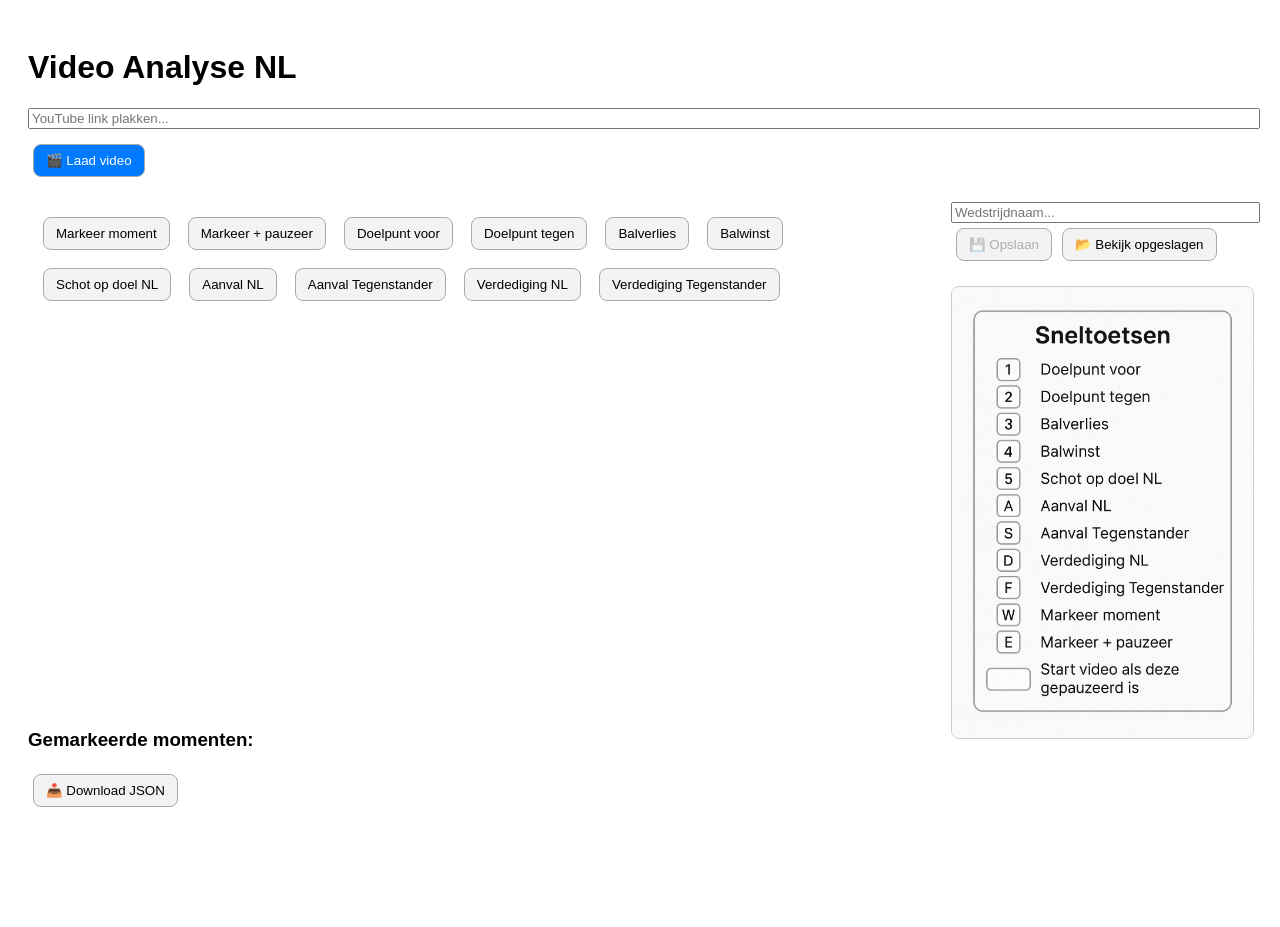
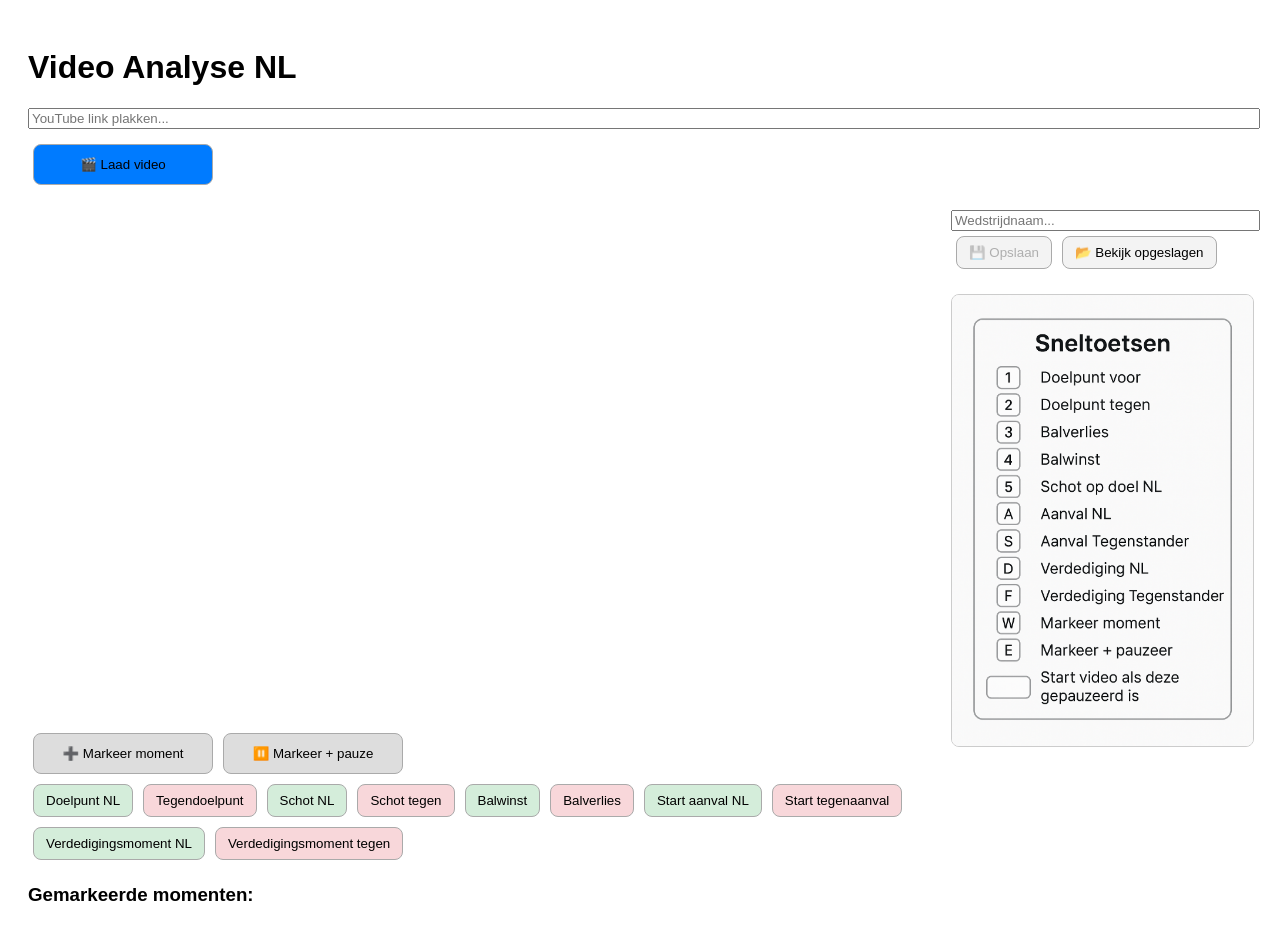
Before and after one commit to Sytsevdz/Video-Analyzer, a React (Vite) app: page / in a window 1280 px wide. Shown: the top 927 px of the page. Before the commit the page ends 840 px from the top, so only its background shows below. Built offline with nearby package versions, Linux system fonts and the light colour scheme.

Commit message:
Update main.jsx

```diff
--- a/src/main.jsx
+++ b/src/main.jsx
@@ -1,4 +1,3 @@
-
 import React from "react";
 import ReactDOM from "react-dom/client";
 
@@ -9,7 +8,18 @@ const App = () => {
   const [matchName, setMatchName] = React.useState("");
   const [savedMatches, setSavedMatches] = React.useState([]);
 
-  const labels = ["Doelpunt voor", "Doelpunt tegen", "Balverlies", "Balwinst", "Schot op doel NL", "Aanval NL", "Aanval Tegenstander", "Verdediging NL", "Verdediging Tegenstander", "Overtreding"];
+  const labels = [
+    "Doelpunt NL",
+    "Tegendoelpunt",
+    "Schot NL",
+    "Schot tegen",
+    "Balwinst",
+    "Balverlies",
+    "Start aanval NL",
+    "Start tegenaanval",
+    "Verdedigingsmoment NL",
+    "Verdedigingsmoment tegen"
+  ];
 
   React.useEffect(() => {
     const handleKeyDown = (e) => {
@@ -19,15 +29,16 @@ const App = () => {
 
       const key = e.key.toLowerCase();
       const map = {
-        '1': 'Doelpunt voor',
-        '2': 'Doelpunt tegen',
+        '1': 'Doelpunt NL',
+        '2': 'Tegendoelpunt',
         '3': 'Balverlies',
         '4': 'Balwinst',
-        '5': 'Schot op doel NL',
-        'a': 'Aanval NL',
-        's': 'Aanval Tegenstander',
-        'd': 'Verdediging NL',
-        'f': 'Verdediging Tegenstander',
+        '5': 'Schot NL',
+        '6': 'Schot tegen',
+        'a': 'Start aanval NL',
+        's': 'Start tegenaanval',
+        'd': 'Verdedigingsmoment NL',
+        'f': 'Verdedigingsmoment tegen',
       };
 
       if (key === 'w') {
@@ -143,54 +154,51 @@ const App = () => {
     a.click();
   };
 
-  const buttonStyle = {
+  const buttonStyle = (color = "#f3f3f3", large = false) => ({
     margin: "5px",
-    padding: "8px 12px",
+    padding: large ? "12px 18px" : "8px 12px",
     borderRadius: "8px",
     border: "1px solid #aaa",
-    background: "#f3f3f3",
-    cursor: "pointer"
-  };
+    background: color,
+    cursor: "pointer",
+    minWidth: large ? "180px" : undefined
+  });
 
   return (
     <div style={{ fontFamily: "sans-serif", padding: 20 }}>
       <h1>Video Analyse NL</h1>
       <input type="text" placeholder="YouTube link plakken..." value={videoId} onChange={(e) => setVideoId(e.target.value)} style={{ width: "100%", marginBottom: 10 }} />
-      <button onClick={handleVideoLoad} style={{ ...buttonStyle, background: "#007bff", color: "#fff" }}>🎬 Laad video</button>
+      <button onClick={handleVideoLoad} style={buttonStyle("#007bff", true)}>🎬 Laad video</button>
 
       <div style={{ display: "flex", alignItems: "flex-start", gap: "20px", marginTop: 20 }}>
         <div style={{ flex: 3 }}>
           <div style={{ position: "relative", paddingTop: "56.25%" }}>
-            <div style={{
-  position: "absolute",
-  top: 10,
-  left: 10,
-  right: 10,
-  display: "flex",
-  flexWrap: "wrap",
-  gap: "8px",
-  zIndex: 10
-}}>
-  <button onClick={() => markMoment("")} style={buttonStyle}>Markeer moment</button>
-  <button onClick={() => markMoment("", true)} style={buttonStyle}>Markeer + pauzeer</button>
-  <button onClick={() => markMoment("Doelpunt voor")} style={buttonStyle}>Doelpunt voor</button>
-  <button onClick={() => markMoment("Doelpunt tegen")} style={buttonStyle}>Doelpunt tegen</button>
-  <button onClick={() => markMoment("Balverlies")} style={buttonStyle}>Balverlies</button>
-  <button onClick={() => markMoment("Balwinst")} style={buttonStyle}>Balwinst</button>
-  <button onClick={() => markMoment("Schot op doel NL")} style={buttonStyle}>Schot op doel NL</button>
-  <button onClick={() => markMoment("Aanval NL")} style={buttonStyle}>Aanval NL</button>
-  <button onClick={() => markMoment("Aanval Tegenstander")} style={buttonStyle}>Aanval Tegenstander</button>
-  <button onClick={() => markMoment("Verdediging NL")} style={buttonStyle}>Verdediging NL</button>
-  <button onClick={() => markMoment("Verdediging Tegenstander")} style={buttonStyle}>Verdediging Tegenstander</button>
-</div>
             <div id="player-container" style={{ position: "absolute", top: 0, left: 0, width: "100%", height: "100%" }}></div>
+          </div>
+
+          <div style={{ marginTop: 10 }}>
+            <button onClick={() => markMoment("")} style={buttonStyle("#ddd", true)}>➕ Markeer moment</button>
+            <button onClick={() => markMoment("", true)} style={buttonStyle("#ddd", true)}>⏸️ Markeer + pauze</button>
+
+            <div style={{ display: "flex", flexWrap: "wrap" }}>
+              <button onClick={() => markMoment("Doelpunt NL")} style={buttonStyle("#d4edda")}>Doelpunt NL</button>
+              <button onClick={() => markMoment("Tegendoelpunt")} style={buttonStyle("#f8d7da")}>Tegendoelpunt</button>
+              <button onClick={() => markMoment("Schot NL")} style={buttonStyle("#d4edda")}>Schot NL</button>
+              <button onClick={() => markMoment("Schot tegen")} style={buttonStyle("#f8d7da")}>Schot tegen</button>
+              <button onClick={() => markMoment("Balwinst")} style={buttonStyle("#d4edda")}>Balwinst</button>
+              <button onClick={() => markMoment("Balverlies")} style={buttonStyle("#f8d7da")}>Balverlies</button>
+              <button onClick={() => markMoment("Start aanval NL")} style={buttonStyle("#d4edda")}>Start aanval NL</button>
+              <button onClick={() => markMoment("Start tegenaanval")} style={buttonStyle("#f8d7da")}>Start tegenaanval</button>
+              <button onClick={() => markMoment("Verdedigingsmoment NL")} style={buttonStyle("#d4edda")}>Verdedigingsmoment NL</button>
+              <button onClick={() => markMoment("Verdedigingsmoment tegen")} style={buttonStyle("#f8d7da")}>Verdedigingsmoment tegen</button>
+            </div>
           </div>
 
           <h3>Gemarkeerde momenten:</h3>
           <ul>
             {moments.map((m, i) => (
               <li key={i}>
-                <button onClick={() => jumpTo(m.time)} style={{ marginRight: 5, ...buttonStyle }}>{formatTime(m.time)}</button>
+                <button onClick={() => jumpTo(m.time)} style={{ marginRight: 5, ...buttonStyle() }}>{formatTime(m.time)}</button>
                 <select value={m.label} onChange={(e) => updateLabel(i, e.target.value)}>
                   <option value="">-- Kies label --</option>
                   {labels.map((l, j) => <option key={j} value={l}>{l}</option>)}
@@ -203,13 +211,13 @@ const App = () => {
             ))}
           </ul>
 
-          <button onClick={download} style={buttonStyle}>📥 Download JSON</button>
+          <button onClick={download} style={buttonStyle()}>📥 Download JSON</button>
         </div>
 
         <div style={{ flex: 1 }}>
           <input type="text" placeholder="Wedstrijdnaam..." value={matchName} onChange={(e) => setMatchName(e.target.value)} style={{ width: "100%" }} />
-          <button onClick={saveMatch} disabled={!matchName} style={buttonStyle}>💾 Opslaan</button>
-          <button onClick={loadMatches} style={buttonStyle}>📂 Bekijk opgeslagen</button>
+          <button onClick={saveMatch} disabled={!matchName} style={buttonStyle()}>💾 Opslaan</button>
+          <button onClick={loadMatches} style={buttonStyle()}>📂 Bekijk opgeslagen</button>
           {savedMatches.length > 0 && (
             <ul>
               {savedMatches.map((m, i) => (
@@ -222,7 +230,7 @@ const App = () => {
             </ul>
           )}
           <div style={{ marginTop: "20px" }}>
-            <img src="/sneltoetsen_legenda.png" alt="/Sneltoetsen legenda" style={{ width: "100%", maxWidth: "350px", borderRadius: "8px", border: "1px solid #ccc" }} />
+            <img src="/sneltoetsen_legenda.png" alt="Sneltoetsen legenda" style={{ width: "100%", maxWidth: "350px", borderRadius: "8px", border: "1px solid #ccc" }} />
           </div>
         </div>
       </div>
```
